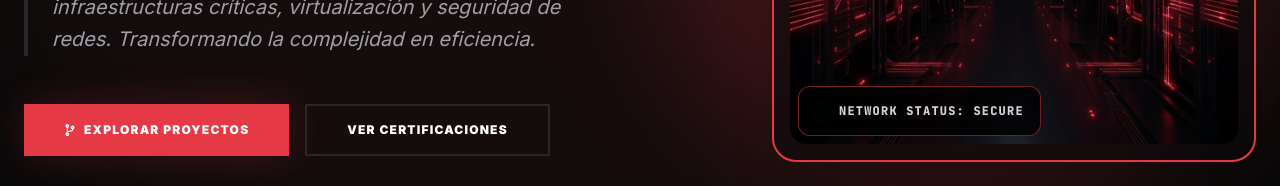
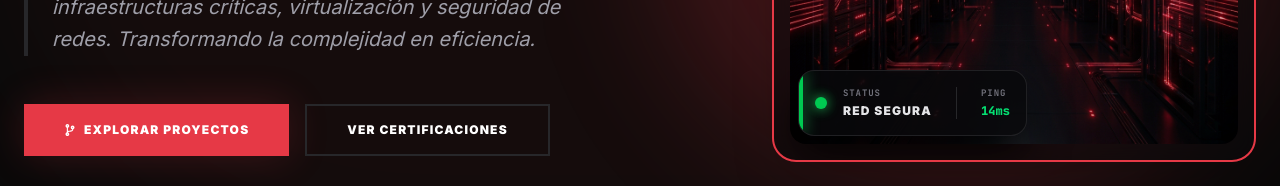
Before and after one commit to AaronCM2705/Portfolio-Supabase, a React (Vite) app: page / in a window 1280 px wide. Shown: the part 600-786 px from the top of the page. Built offline with nearby package versions, Linux system fonts and the light colour scheme; no server answers.

Commit message:
Design: Mejorar Overlay de Status de Red

```diff
--- a/src/pages/Home.tsx
+++ b/src/pages/Home.tsx
@@ -76,12 +76,29 @@ const Home = () => {
                 className="w-full h-full max-w-md aspect-square object-cover rounded-2xl transition-transform group-hover:scale-105 duration-700 opacity-90"
               />
 
-              {/* Overlay técnico ASIR (Segundo Vídeo) */}
-              <div className="absolute bottom-6 left-6 bg-black/80 backdrop-blur-md border border-[#e63946]/50 p-4 rounded-xl flex items-center gap-3">
-                <div className="w-3 h-3 bg-green-500 rounded-full animate-ping"></div>
-                <span className="text-xs font-black uppercase tracking-widest text-zinc-300 font-mono">
-                  Network Status: Secure
-                </span>
+              {/* Overlay técnico ASIR (Mejorado Premium) */}
+              <div className="absolute bottom-6 left-6 right-6 sm:right-auto bg-zinc-950/85 backdrop-blur-2xl border border-zinc-800/80 p-4 rounded-2xl flex items-center gap-6 shadow-[0_20px_40px_rgba(0,0,0,0.8)] overflow-hidden">
+                <div className="absolute top-0 left-0 w-1 h-full bg-green-500 shadow-[0_0_15px_#22c55e]"></div>
+
+                <div className="flex items-center gap-4">
+                  <div className="relative flex items-center justify-center">
+                    <div className="w-3 h-3 bg-green-500 rounded-full shadow-[0_0_12px_#22c55e]"></div>
+                    <div className="absolute w-4 h-4 bg-green-500 rounded-full animate-ping opacity-60"></div>
+                  </div>
+                  <div className="flex flex-col">
+                    <span className="text-[9px] text-zinc-500 font-mono uppercase tracking-widest font-bold mb-0.5">Status</span>
+                    <span className="text-xs font-black uppercase tracking-widest text-zinc-200 font-sans">
+                      Red Segura
+                    </span>
+                  </div>
+                </div>
+
+                <div className="h-8 w-px bg-zinc-800"></div>
+
+                <div className="flex flex-col items-start">
+                  <span className="text-[9px] text-zinc-500 font-mono uppercase tracking-widest font-bold mb-0.5">Ping</span>
+                  <span className="text-xs font-black text-green-400 font-mono">14ms</span>
+                </div>
               </div>
             </div>
           </motion.div>
```
